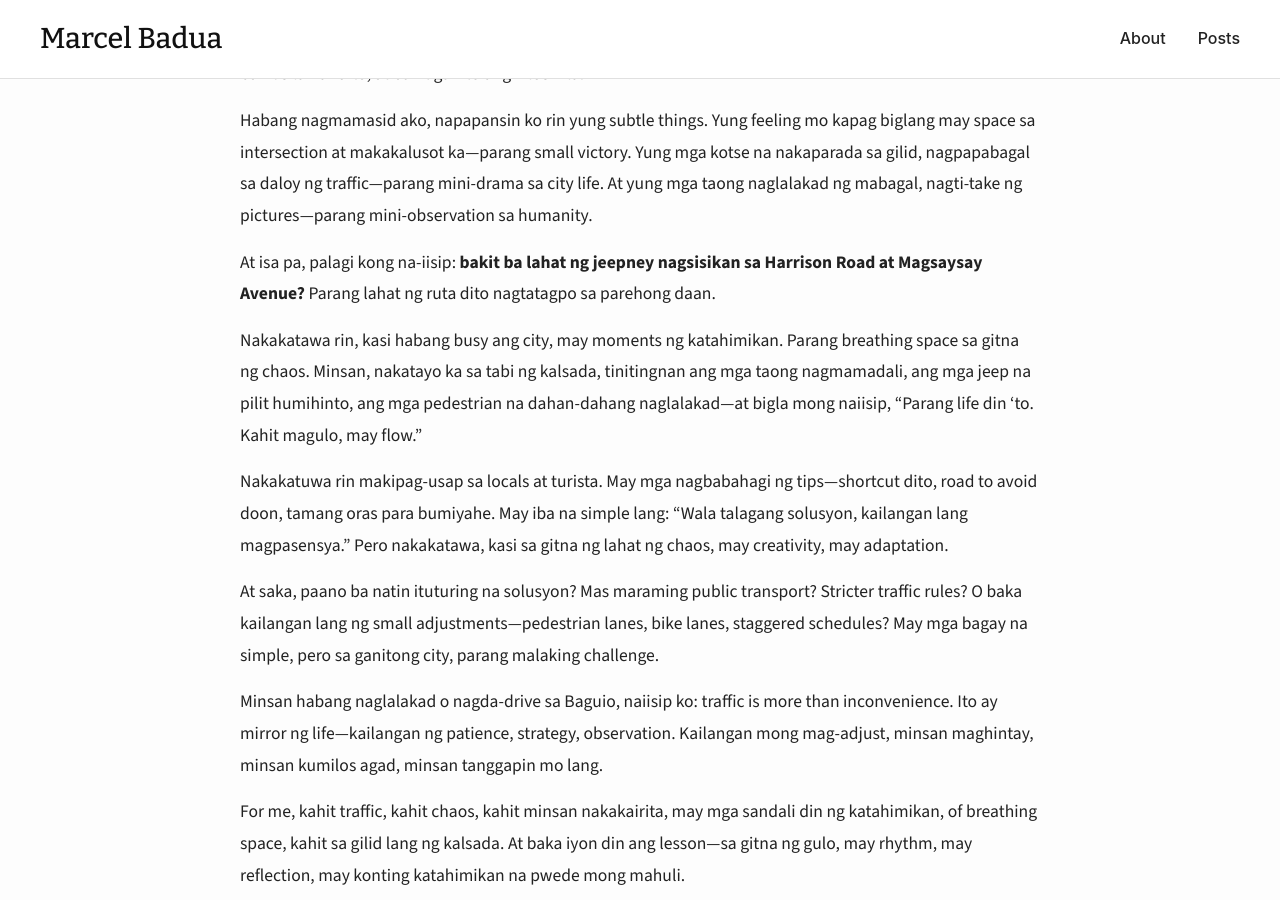
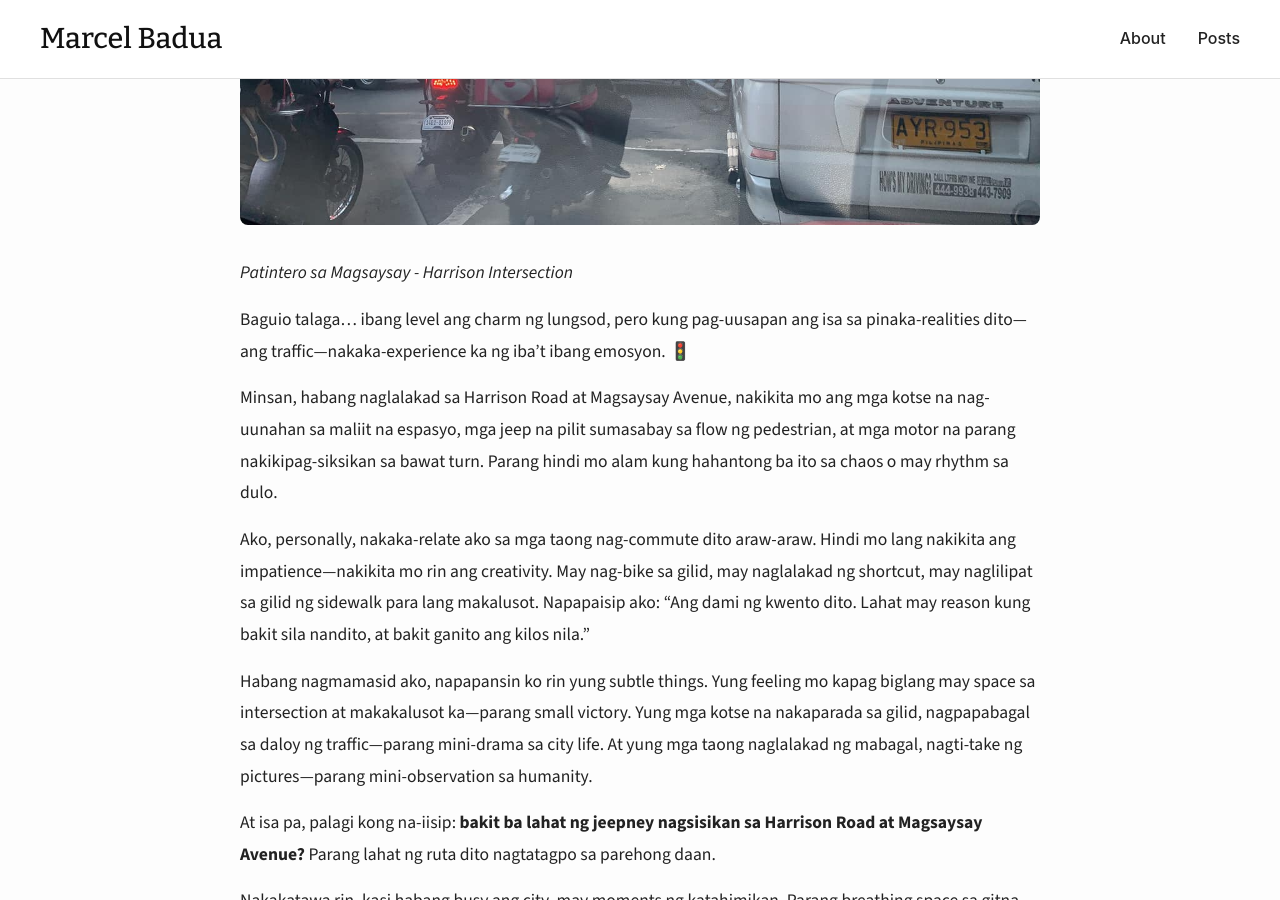
Before and after one commit to marcelbadua/marcelbadua.github.io, a Jekyll site: the page built from _posts/2026-01-18-baguio-traffic-growing-pains-or-just-life.markdown, in a window 1280 px wide and 900 px high, scrolled down 681 px. Built offline with Jekyll 4.4.1, drawn with Linux system fonts in a browser that asks for light colours.

Commit message:
for 2026

```diff
--- a/_posts/2026-01-18-baguio-traffic-growing-pains-or-just-life.markdown
+++ b/_posts/2026-01-18-baguio-traffic-growing-pains-or-just-life.markdown
@@ -3,7 +3,12 @@ layout: post
 title: "Baguio Traffic: Chaos, Patience, at Konting Katahimikan"
 date: 2026-01-18
 tags: [blog]
+excerpt: "Baguio talaga… ibang level ang charm ng lungsod, pero kung pag-uusapan ang isa sa pinaka-realities dito—ang traffic—nakaka-experience ka ng iba’t ibang emosyon. 🚦  "
+image: /assets/images/194355411_10217468521098901_9163232569850341137_n.jpg
 ---
+
+![Patintero sa Magsaysay - Harrison Intersection]({{ site.baseurl }}/assets/images/194355411_10217468521098901_9163232569850341137_n.jpg)
+*Patintero sa Magsaysay - Harrison Intersection*
 
 Baguio talaga… ibang level ang charm ng lungsod, pero kung pag-uusapan ang isa sa pinaka-realities dito—ang traffic—nakaka-experience ka ng iba’t ibang emosyon. 🚦
 
```
Also changed, not shown: assets/images/194355411_10217468521098901_9163232569850341137_n.jpg (added).
